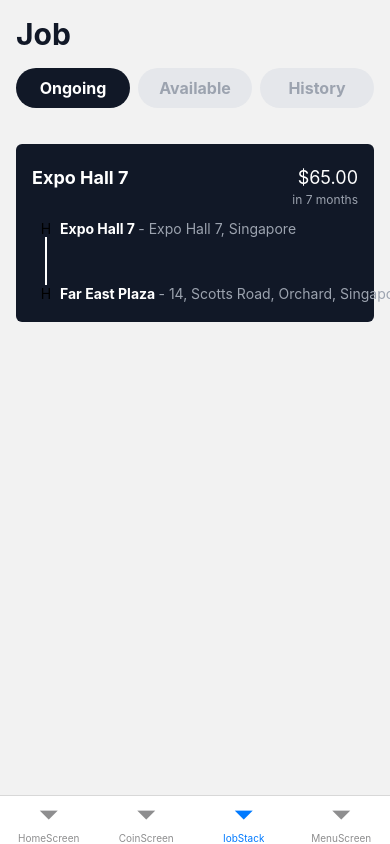
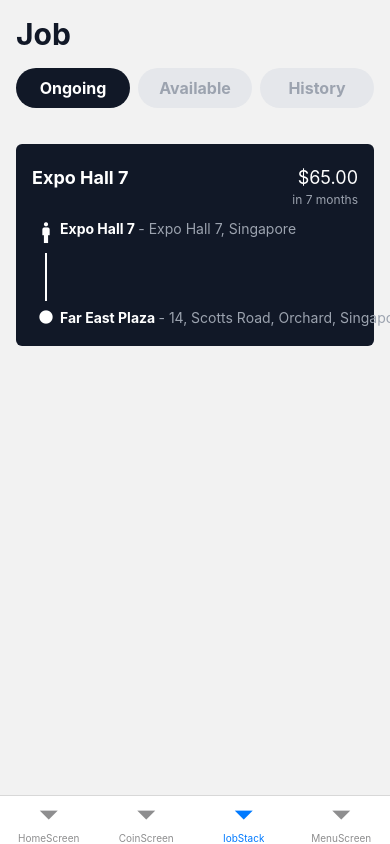
Before and after one commit to ducnp98/React-native-interview, a React Native app: screen /Iob in a window 390 px wide. Built offline with nearby package versions, Linux system fonts and the light colour scheme.

Commit message:
Add icon

```diff
--- a/package.json
+++ b/package.json
@@ -21,6 +21,7 @@
     "react-native-gesture-handler": "^2.12.0",
     "react-native-safe-area-context": "^4.6.4",
     "react-native-screens": "^3.22.1",
+    "react-native-vector-icons": "^9.2.0",
     "yarn": "^1.22.19"
   },
   "devDependencies": {
@@ -32,6 +33,7 @@
     "@tsconfig/react-native": "^3.0.0",
     "@types/metro-config": "^0.76.3",
     "@types/react": "^18.0.24",
+    "@types/react-native-vector-icons": "^6.4.13",
     "@types/react-test-renderer": "^18.0.0",
     "babel-jest": "^29.2.1",
     "eslint": "^8.19.0",
--- /dev/null
+++ b/src/screens/Iob/IobCard.tsx
@@ -0,0 +1,59 @@
+import React, { FC } from "react";
+import { Text, TouchableOpacity, View } from "react-native";
+import Icon from "react-native-vector-icons/MaterialCommunityIcons";
+
+interface IProps {
+  onGoToDetail: () => void
+}
+
+const IobCard: FC<IProps> = ({onGoToDetail}) => {
+
+  return (
+    <TouchableOpacity
+      className="mt-9 bg-gray-900 rounded-md px-4 py-5"
+      onPress={onGoToDetail}
+    >
+      <View className="flex flex-row justify-between">
+        <Text className="text-white text-lg font-bold">Expo Hall 7</Text>
+        <View className="flex items-end">
+          <Text className="text-white text-lg">$65.00</Text>
+          <Text className="text-gray-400 text-xs">in 7 months</Text>
+        </View>
+      </View>
+      <View className="flex flex-row mt-3">
+        <View className="flex flex-col justify-between gap-2">
+          <View className="flex flex-row">
+            <View className="flex items-center w-7">
+              <Icon name="human-male" color="white" size={25} />
+            </View>
+            <View className="flex flex-row">
+              <Text className="text-white font-bold">Expo Hall 7 </Text>
+              <Text className="text-gray-400 ">- Expo Hall 7, Singapore</Text>
+            </View>
+          </View>
+          <View className="flex flex-row">
+            <View className="flex items-center w-7">
+              <View className="w-0.5 h-12 bg-white" />
+            </View>
+            <View className="flex flex-1" />
+          </View>
+          <View className="flex flex-row">
+            <View className="flex items-center w-7">
+              <Icon name="circle" color="white" size={16} />
+            </View>
+            <View className="flex flex-row">
+              <Text>
+                <Text className="text-white font-bold">Far East Plaza </Text>
+                <Text className="text-gray-400">
+                  - 14, Scotts Road, Orchard, Singapore. Singapore. 228213
+                </Text>
+              </Text>
+            </View>
+          </View>
+        </View>
+      </View>
+    </TouchableOpacity>
+  );
+};
+
+export default IobCard;
--- /dev/null
+++ b/src/screens/Iob/TabMenu.tsx
@@ -0,0 +1,22 @@
+import React from "react";
+import { Text, TouchableOpacity, View } from "react-native";
+
+const TabMenu = () => {
+  return (
+    <View className="flex flex-row gap-2">
+      <TouchableOpacity className="flex-1 flex items-center bg-gray-900 rounded-full">
+        <Text className="text-white font-bold text-base py-2">Ongoing</Text>
+      </TouchableOpacity>
+      <TouchableOpacity className="flex-1 flex items-center bg-gray-200 rounded-full">
+        <Text className="text-gray-400 font-bold text-base py-2">
+          Available
+        </Text>
+      </TouchableOpacity>
+      <TouchableOpacity className="flex-1 flex items-center bg-gray-200 rounded-full">
+        <Text className="text-gray-400 font-bold text-base py-2">History</Text>
+      </TouchableOpacity>
+    </View>
+  );
+};
+
+export default TabMenu;
--- a/src/screens/Iob/index.tsx
+++ b/src/screens/Iob/index.tsx
@@ -1,66 +1,23 @@
-import { useNavigation } from "@react-navigation/native";
+import React from "react";
+import { SafeAreaView, Text, View } from "react-native";
+import TabMenu from "./TabMenu";
+import IobCard from "./IobCard";
 import { NativeStackScreenProps } from "@react-navigation/native-stack";
-import React from "react";
-import { SafeAreaView, Text, View, TouchableOpacity, StyleSheet } from "react-native";
 import { RootStackParamList } from "../../navigation/StackNavigation";
 
-
-type Props = NativeStackScreenProps<RootStackParamList, 'Iob'>;
+type Props = NativeStackScreenProps<RootStackParamList, "Iob">;
 
 const IobScreen = ({navigation}: Props) => {
   const onGoToDetail = () => {
-    navigation.navigate('IobDetail')
-  }
+    navigation.navigate("IobDetail");
+  };
 
   return (
     <SafeAreaView className="flex-1">
       <View className="px-4">
         <Text className="text-3xl text-gray-900 font-bold my-4">Job</Text>
-        <View className="flex flex-row gap-2">
-          <TouchableOpacity className="flex-1 flex items-center bg-gray-900 rounded-full">
-            <Text className="text-white font-bold text-base py-2">Ongoing</Text>
-          </TouchableOpacity>
-          <TouchableOpacity className="flex-1 flex items-center bg-gray-200 rounded-full">
-            <Text className="text-gray-400 font-bold text-base py-2">
-              Available
-            </Text>
-          </TouchableOpacity>
-          <TouchableOpacity className="flex-1 flex items-center bg-gray-200 rounded-full">
-            <Text className="text-gray-400 font-bold text-base py-2">
-              History
-            </Text>
-          </TouchableOpacity>
-        </View>
-        <TouchableOpacity className="mt-9 bg-gray-900 rounded-md px-4 py-5" onPress={onGoToDetail}>
-          <View className="flex flex-row justify-between">
-            <Text className="text-white text-lg font-bold">Expo Hall 7</Text>
-            <View className="flex items-end">
-              <Text className="text-white text-lg">$65.00</Text>
-              <Text className="text-gray-400 text-xs">in 7 months</Text>
-            </View>
-          </View>
-          <View className="flex flex-row mt-3">
-            <View className="w-7 flex items-center">
-              <Text>H</Text>
-              <View className="w-0.5 h-12 bg-white" />
-              <Text>H</Text>
-            </View>
-            <View className="flex flex-col justify-between">
-              <View className="flex flex-row">
-                <Text className="text-white font-bold">Expo Hall 7 </Text>
-                <Text className="text-gray-400 ">- Expo Hall 7, Singapore</Text>
-              </View>
-              <View className="flex flex-row">
-                <Text>
-                  <Text className="text-white font-bold">Far East Plaza </Text>
-                  <Text className="text-gray-400">
-                    - 14, Scotts Road, Orchard, Singapore. Singapore. 228213
-                  </Text>
-                </Text>
-              </View>
-            </View>
-          </View>
-        </TouchableOpacity>
+        <TabMenu />
+        <IobCard onGoToDetail={onGoToDetail} />
       </View>
     </SafeAreaView>
   );
```
Also changed, not shown: 20 other files (tests, documents, lock files or other folders).
